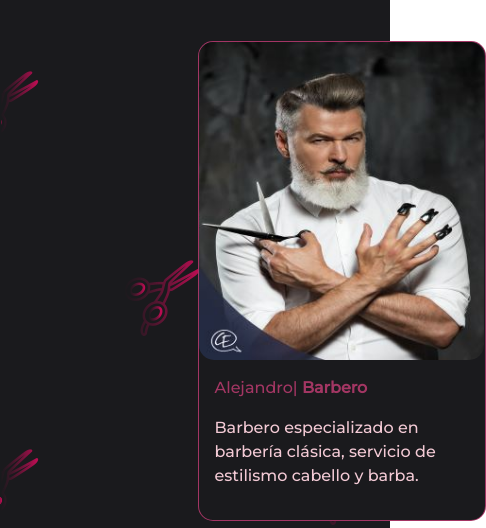
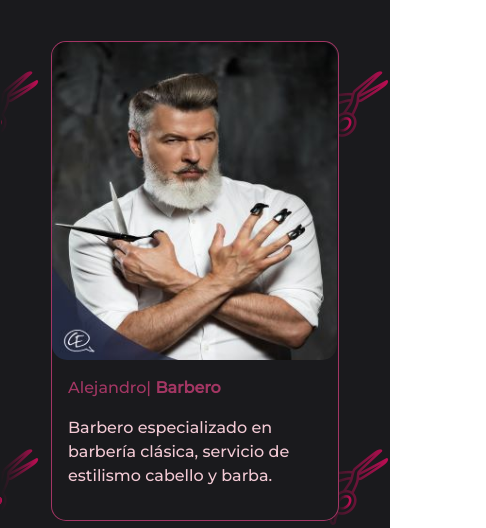
Before and after one commit to shirleyrd/HairsalonSass-Duran, a website: page pages/nosotros.html in a window 390 px wide. Shown: the part 316-844 px from the top of the page, 486 px wide, since content can reach past the window. Drawn offline with nearby package versions, Linux system fonts and the light colour scheme.

Commit message:
ajustes media queries

```diff
--- a/assets/scss/utilities/_mediaqueries.scss
+++ b/assets/scss/utilities/_mediaqueries.scss
@@ -15,6 +15,19 @@
 
     }
 
+    .title {
+        font-size: 3.5rem;
+        }
+
+    .cards {
+        display: grid;
+        grid-template-columns: repeat(2 1fr);
+        grid-template-rows: repeat (3 1fr);
+        grid-template-areas:
+        "card1 card2"
+        "card3 card4"
+        "card5 card6";
+    }
 }
 
 @media  screen and (max-width: 480px) {
@@ -70,15 +83,14 @@
     .cards {
         display: flex;
         flex-direction: column;
-        width: 20px;
-        justify-self: center;
-        margin-left: 25px;
+        width: 100%;
+
+        .card {
+            margin:auto;
+
+        }
 
     }
-
-
-
-
 
     .formTurnos,
     .formContacto {
@@ -87,8 +99,6 @@
      justify-content: center;
      align-items: center;
      height: max-content;
-
-
 
     .form-control {
         justify-content:center;
```
Also changed, not shown: assets/css/style.css.
